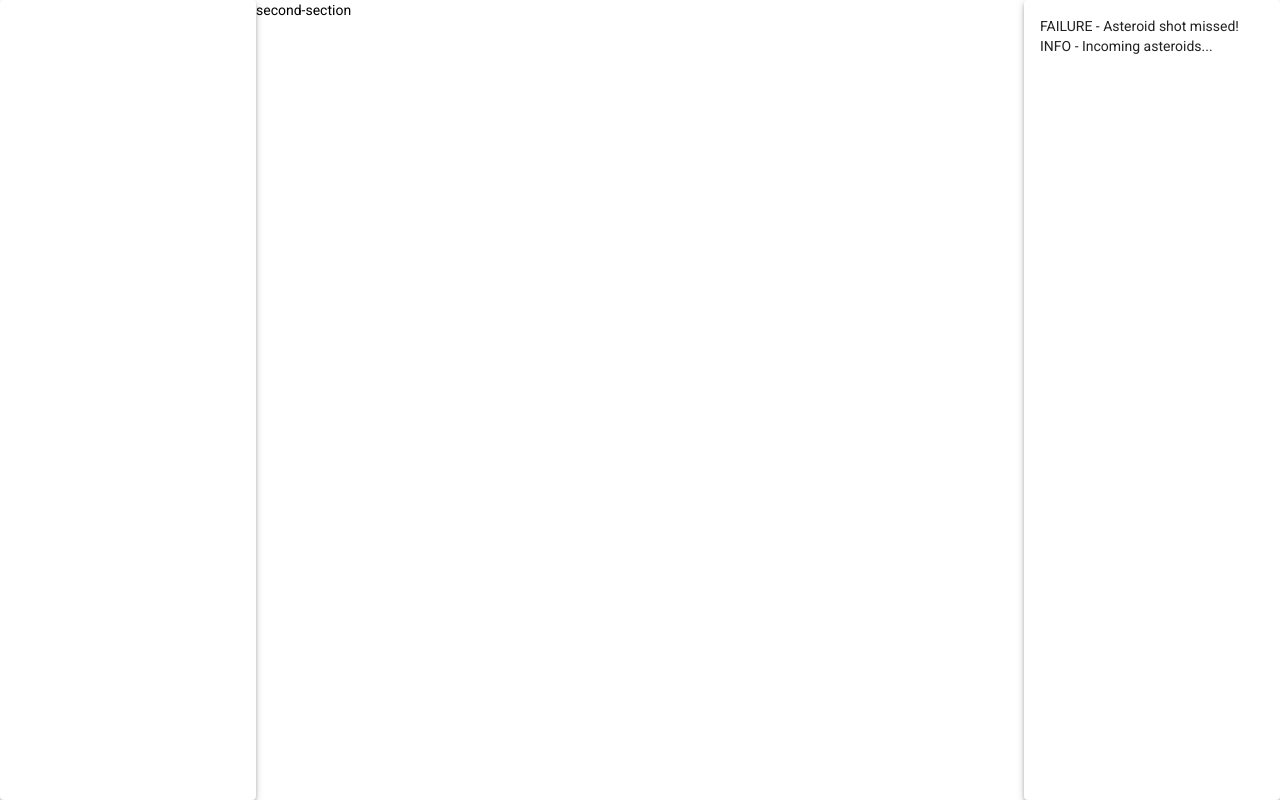
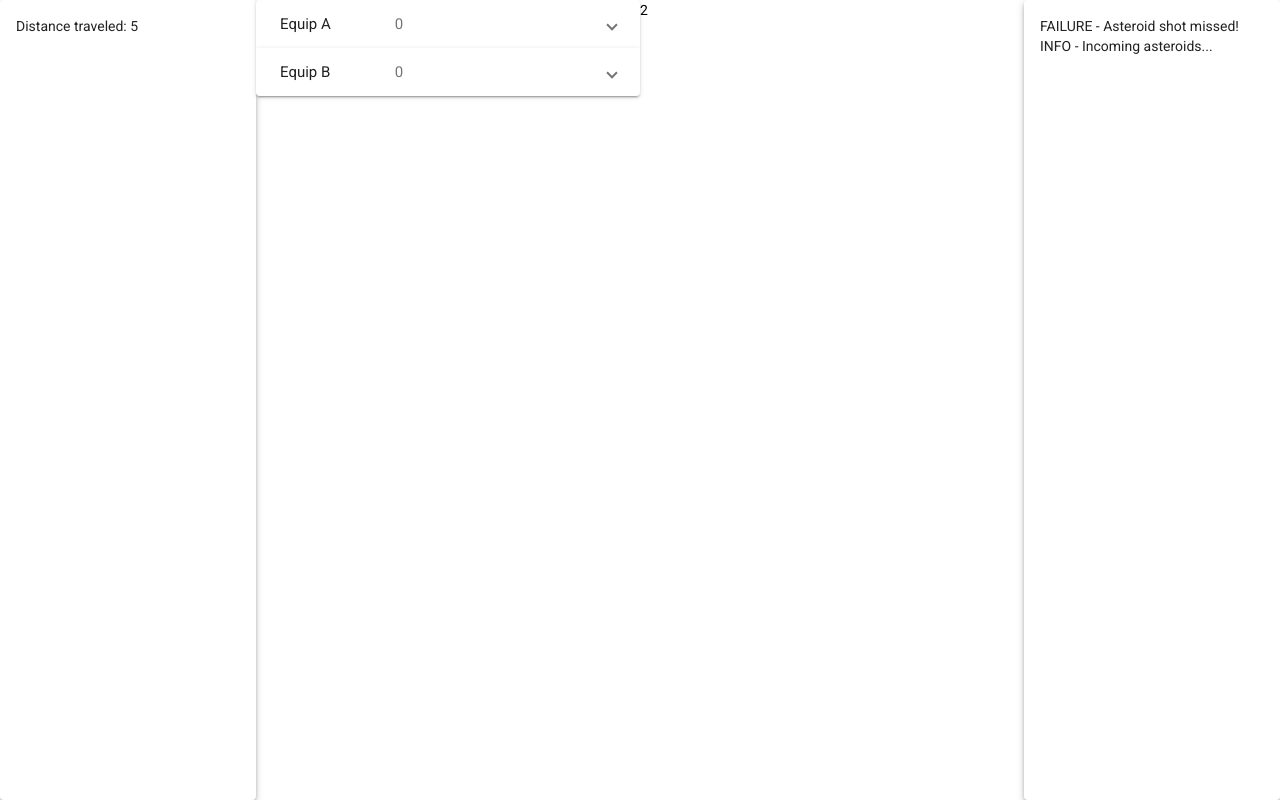
Before and after one commit to erzads/erzads.github.io, an Angular app in the folder space/: page / in a window 1280 px wide. Built offline with nearby package versions, Linux system fonts and the light colour scheme.

Commit message:
wip equips

```diff
--- a/space/src/app/app.component.css
+++ b/space/src/app/app.component.css
@@ -9,7 +9,6 @@
 
 .content {
   min-width: 300px;
-  /*height: 400px;*/
 }
 
 #logs {
--- a/space/src/app/app.component.html
+++ b/space/src/app/app.component.html
@@ -1,11 +1,37 @@
 <div fxFlexFill fxLayout="column">
   <div class="content" fxLayout="row" fxLayout.xs="column" fxFlexFill>
-    <mat-card class="mat-elevation-z4" fxFlex="20" fxFlex.xs="20" fxLayout="row">
+    <mat-card class="mat-elevation-z4" fxFlex="20" fxFlex.xs="20">
+      <p>Distance traveled: {{ distance }}</p>
+      <mat-card-content  fxLayout="row">
       <div *ngFor="let material of materials$ | async | keyvalue">
         {{ material.key.name }} - {{ material.value }}
       </div>
+      </mat-card-content>
     </mat-card>
-    <div fxFlex="60" fxFlex.xs="60"> second-section </div>
+
+    <div fxFlex="60" fxFlex.xs="60" fxLayout.xs="row">
+      <div fxFlex="50">
+        <mat-accordion multi>
+          <mat-expansion-panel *ngFor="let equipment of equipments | keyvalue">
+            <mat-expansion-panel-header>
+              <mat-panel-title>
+                {{ equipment.value.name }}
+              </mat-panel-title>
+              <mat-panel-description>
+                {{ equipment.value.quantity }}
+              </mat-panel-description>
+            </mat-expansion-panel-header>
+            <p>{{ equipment.value.description }}</p>
+            <p *ngFor="let cost of getEquipmentCosts(equipment.value.id) | keyvalue">
+              {{ cost.key.name }}: {{ cost.value }}
+            </p>
+          </mat-expansion-panel>
+        </mat-accordion>
+
+      </div>
+      <div fxFlex="50">2</div>
+    </div>
+
     <mat-card class="mat-elevation-z4" id="logs" fxFlex="20" fxFlex.xs="20">
       <div *ngFor="let log of logs$ | async">
         {{ log.type }} - {{ log.message }}
--- a/space/src/app/app.component.ts
+++ b/space/src/app/app.component.ts
@@ -1,4 +1,5 @@
 import { Component, OnDestroy, OnInit } from "@angular/core";
+import { EquipmentService } from "./equipment.service";
 import { GameService } from "./game.service";
 import { LogService } from "./log.service";
 import { StorageService } from "./storage.service";
@@ -12,6 +13,7 @@ export class AppComponent implements OnInit, OnDestroy {
   constructor(
     private gameService: GameService,
     private storageService: StorageService,
+    private equipmentService: EquipmentService,
     private logService: LogService
   ) {}
 
@@ -23,6 +25,18 @@ export class AppComponent implements OnInit, OnDestroy {
     return this.logService.logs;
   }
 
+  get distance() {
+    return this.gameService.distance;
+  }
+
+  get equipments() {
+    return this.equipmentService.equipments;
+  }
+
+  getEquipmentCosts(id: string) {
+    return this.equipmentService.getEquipmentCosts(id);
+  }
+
   ngOnInit() {
     this.gameService.start();
   }
--- a/space/src/app/app.module.ts
+++ b/space/src/app/app.module.ts
@@ -5,6 +5,7 @@ import { FlexLayoutModule } from "@angular/flex-layout";
 import { AppComponent } from "./app.component";
 import { BrowserAnimationsModule } from "@angular/platform-browser/animations";
 import { MatCardModule } from "@angular/material/card";
+import { MatExpansionModule } from "@angular/material/expansion";
 
 @NgModule({
   declarations: [AppComponent],
@@ -13,6 +14,7 @@ import { MatCardModule } from "@angular/material/card";
     FlexLayoutModule,
     BrowserAnimationsModule,
     MatCardModule,
+    MatExpansionModule,
   ],
   providers: [],
   bootstrap: [AppComponent],
--- a/space/src/app/equipment.service.ts
+++ b/space/src/app/equipment.service.ts
@@ -1,9 +1,45 @@
-import { Injectable } from '@angular/core';
+import { Injectable } from "@angular/core";
+import { MaterialService } from "./material.service";
 
 @Injectable({
-  providedIn: 'root'
+  providedIn: "root",
 })
 export class EquipmentService {
+  private _equipments: Map<string, Equipment> = new Map<string, Equipment>();
 
-  constructor() { }
+  constructor(private materialService: MaterialService) {
+    const materialA = materialService.materials.get("A");
+    const materialB = materialService.materials.get("B");
+    const equipABaseCost = new Map<Material, number>();
+    equipABaseCost.set(materialA!, 100);
+
+    const equipBBaseCost = new Map<Material, number>();
+    equipBBaseCost.set(materialA!, 1200);
+    equipBBaseCost.set(materialB!, 500);
+
+    this._equipments.set("A", {
+      id: "A",
+      name: "Equip A",
+      description: "desc A",
+      quantity: 0,
+      baseCost: equipABaseCost,
+    });
+
+    this._equipments.set("B", {
+      id: "B",
+      name: "Equip B",
+      description: "desc B",
+      quantity: 0,
+      baseCost: equipBBaseCost,
+    });
+  }
+
+  getEquipmentCosts(id: string): Map<Material, number> {
+    const equipment = this._equipments.get(id);
+    return equipment!.baseCost; // TODO calculate with modifiers
+  }
+
+  get equipments() {
+    return this._equipments;
+  }
 }
--- a/space/src/app/game.service.ts
+++ b/space/src/app/game.service.ts
@@ -13,7 +13,7 @@ import { WeaponService } from "./weapon.service";
 export class GameService {
   subscription: Subscription | null = null;
 
-  private distance = 0;
+  private _distance = 0;
 
   constructor(
     private storageService: StorageService,
@@ -36,9 +36,9 @@ export class GameService {
 
   loop(elapsedTime: number) {
     while (elapsedTime > 999) {
-      elapsedTime =- 1000; // one game loop every second
+      elapsedTime = -1000; // one game loop every second
 
-      this.distance += this.travelService.calculateTravelDistance();
+      this._distance += this.travelService.calculateTravelDistance();
       const asteroids = this.asteroidService.generateAsteroids();
       if (asteroids?.length > 0) {
         this.logService.logInfo("ASTEROID", "Incoming asteroids...");
@@ -55,6 +55,10 @@ export class GameService {
     }
   }
 
+  get distance() {
+    return this._distance;
+  }
+
   destroy() {
     this.subscription?.unsubscribe();
   }
--- a/space/src/typings.d.ts
+++ b/space/src/typings.d.ts
@@ -16,4 +16,6 @@ interface Equipment {
   id: string;
   name:string;
   description:string;
+  quantity: number;
+  baseCost: Map<Material, number>;
 }
```
